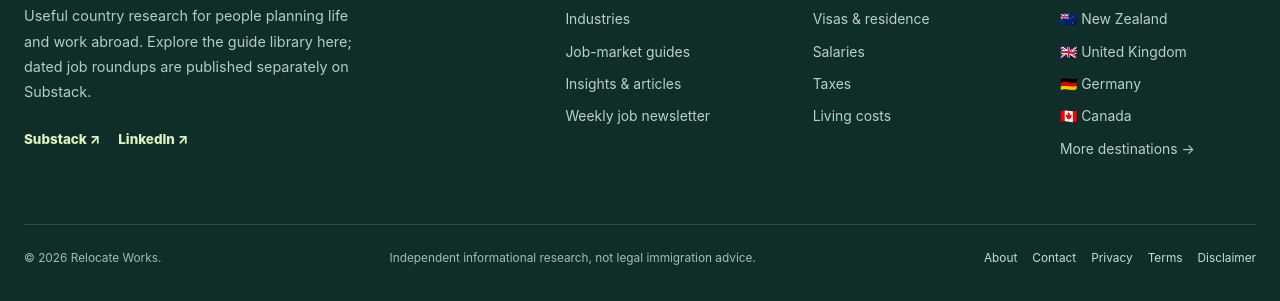
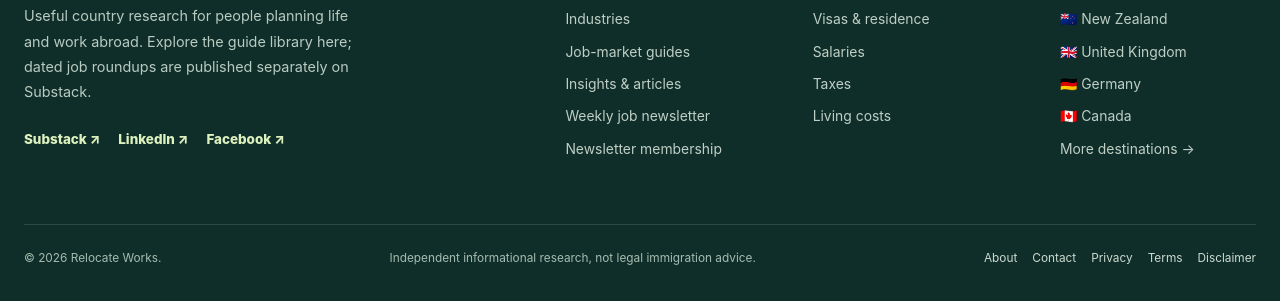
Before and after one commit to kevin4relocate/relocateatlas, an Astro site: page / in a window 1280 px wide. Shown: the part 5632-5933 px from the top of the page. Built offline with nearby package versions, Linux system fonts and the light colour scheme; Astro itself is replaced by a stand-in of ours.

Commit message:
design: preserve membership and social navigation and clarify native menu semantics

```diff
--- a/src/components/Footer.astro
+++ b/src/components/Footer.astro
@@ -14,7 +14,8 @@ const exploreLinks = [
   { href: '/industries', label: 'Industries' },
   { href: '/jobs', label: 'Job-market guides' },
   { href: '/blog', label: 'Insights & articles' },
-  { href: '/jobs/free-preview', label: 'Weekly job newsletter' }
+  { href: '/jobs/free-preview', label: 'Weekly job newsletter' },
+  { href: '/pricing', label: 'Newsletter membership' }
 ];
 ---
 <footer class="rw-footer">
@@ -28,6 +29,7 @@ const exploreLinks = [
       <div class="rw-footer-socials">
         <a href={SITE.substackUrl} target="_blank" rel="noopener noreferrer">Substack ↗</a>
         <a href={SITE.linkedinUrl} target="_blank" rel="noopener noreferrer">LinkedIn ↗</a>
+        <a href={SITE.facebookUrl} target="_blank" rel="noopener noreferrer">Facebook ↗</a>
       </div>
     </div>
     <div class="rw-footer-col">
```
